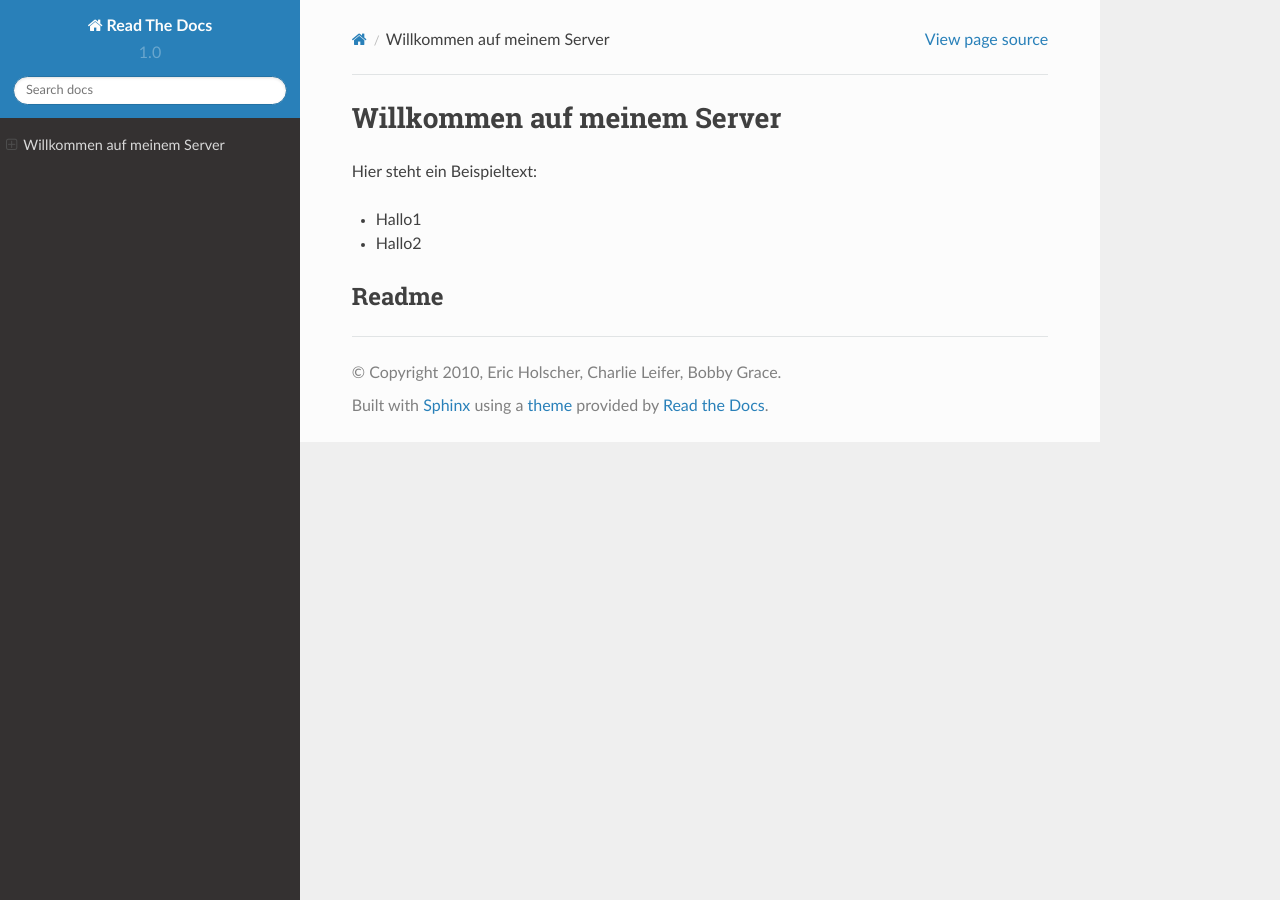
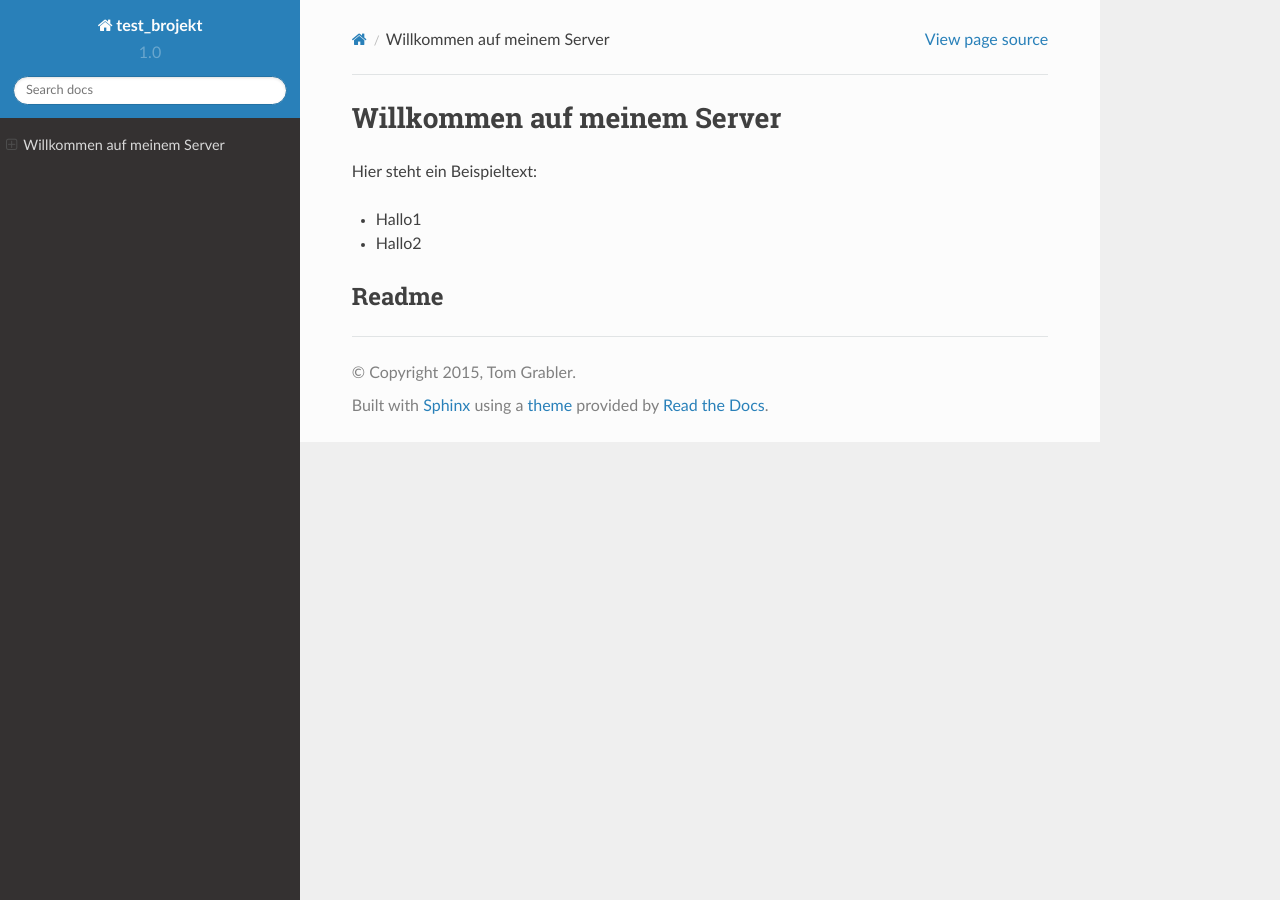
Before and after one commit to mbedr/test_brojekt, a Sphinx documentation site: the page built from docs/index.rst, in a window 1280 px wide. Built offline with Sphinx 7.4.7 and the Read the Docs theme 2.0.0, drawn with Linux system fonts in a browser that asks for light colours; pages that are not in the unit, such as notebooks, are missing from menus.

Commit message:
Update conf.py

```diff
--- a/docs/conf.py
+++ b/docs/conf.py
@@ -15,8 +15,8 @@ extensions = [
 templates_path = ['_templates']
 source_suffix = '.rst'
 master_doc = 'index'
-project = u'Read The Docs'
-copyright = u'2010, Eric Holscher, Charlie Leifer, Bobby Grace'
+project = u'test_brojekt'
+copyright = u'2015, Tom Grabler'
 version = '1.0'
 release = '1.0'
 exclude_patterns = ['_build']
@@ -29,14 +29,14 @@ intersphinx_mapping = {
 }
 # This doesn't exist since we aren't shipping any static files ourselves.
 #html_static_path = ['_static']
-htmlhelp_basename = 'ReadTheDocsdoc'
+htmlhelp_basename = 'test_brojekt'
 latex_documents = [
 ('index', 'ReadTheDocs.tex', u'Read The Docs Documentation',
-u'Eric Holscher, Charlie Leifer, Bobby Grace', 'manual'),
+u'Tom Grabler', 'manual'),
 ]
 man_pages = [
 ('index', 'read-the-docs', u'Read The Docs Documentation',
-[u'Eric Holscher, Charlie Leifer, Bobby Grace'], 1)
+[u'Tom Grabler'], 1)
 ]
 exclude_patterns = [
 #'api' # needed for ``make gettext`` to not die.
```
